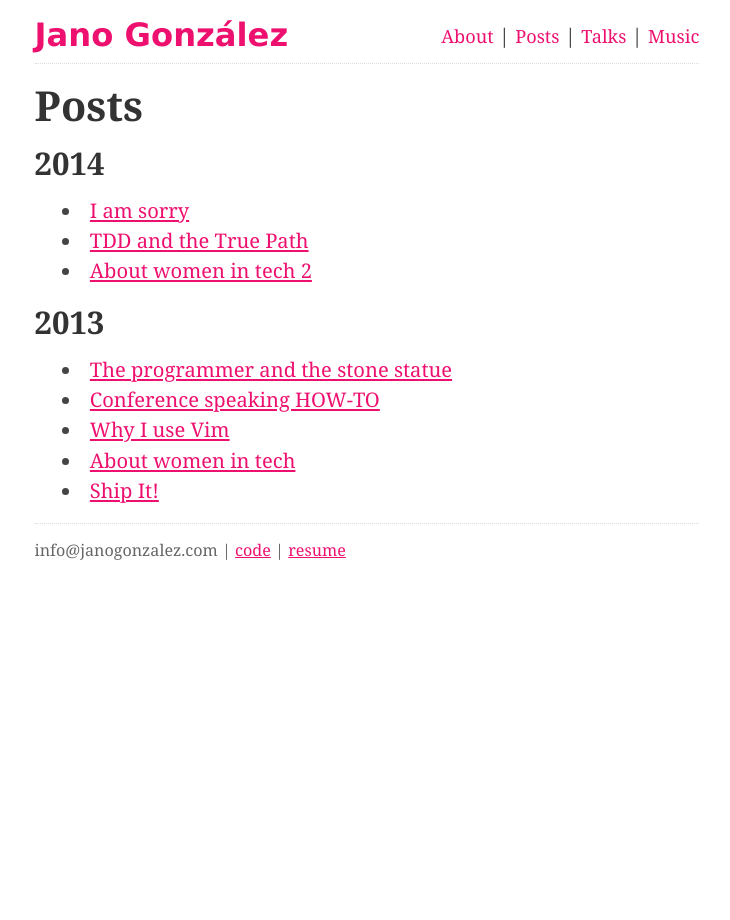
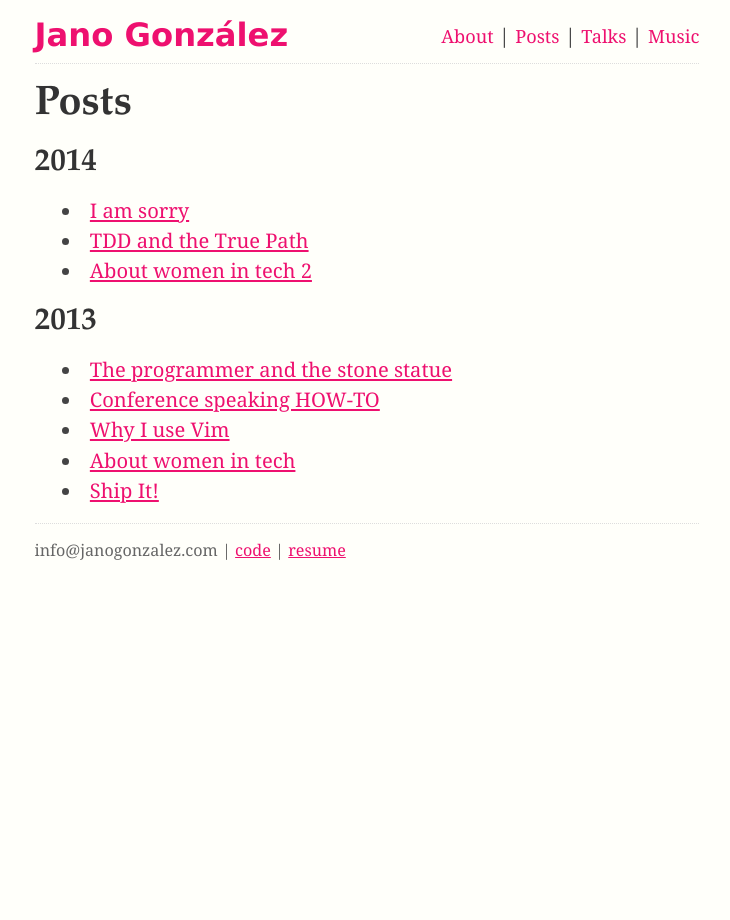
Before and after one commit to janogonzalez/janogonzalez.github.io, a Jekyll site: the page built from posts.md, in a window 1280 px wide. Shown: the whole page, without its empty margins (273-1003 px from the left). Built offline with Jekyll 4.4.1, drawn with Linux system fonts in a browser that asks for light colours.

Commit message:
Small style changes

```diff
--- a/css/main.css
+++ b/css/main.css
@@ -8,7 +8,7 @@
 html, body { height: 100%; }
 
 body {
-  background-color: #FFF;
+  background-color: #fffffa;
   color: #444;
   font: 18px "Georgia", "Times New Roman", serif;
   font-size: small;
@@ -18,6 +18,7 @@ body {
 h1, h2, h3, h4, h5, h6 {
   color: #333;
   font-size: 100%;
+  font-family: "Palatino", "Georgia", "Times New Roman", serif;
 }
 
 p { margin: 0.7em 0; }
```
